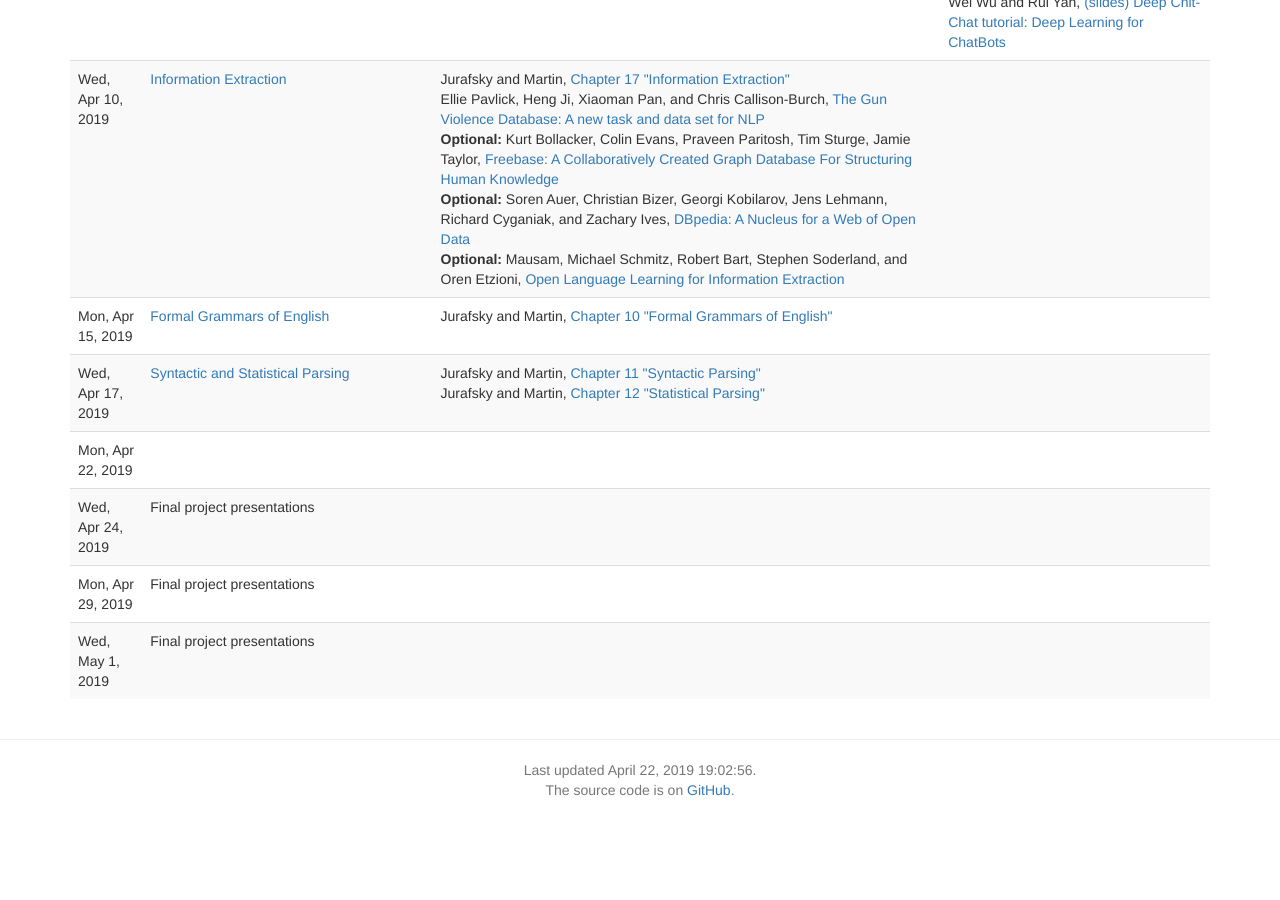
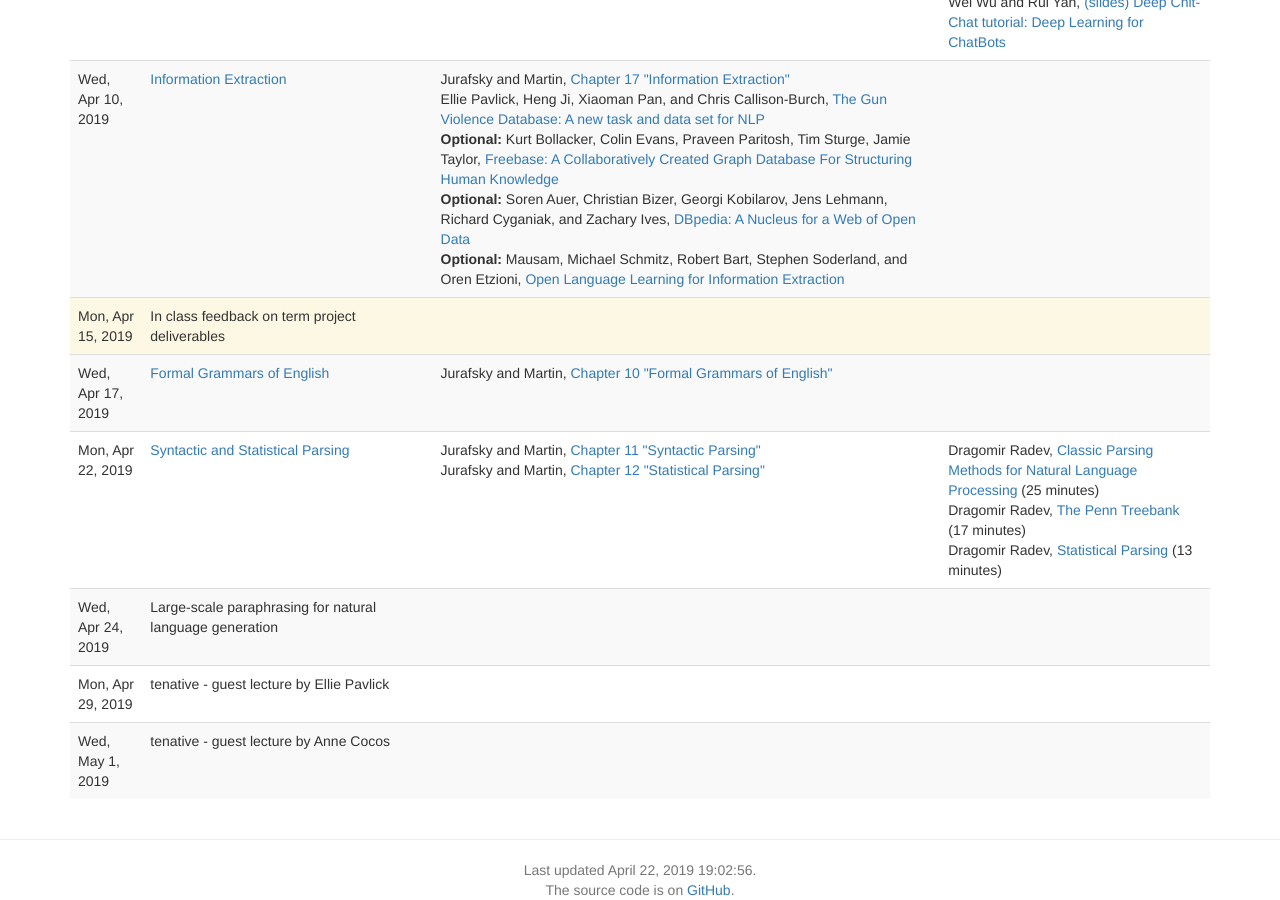
Before and after one commit to computational-linguistics-class/computational-linguistics-class.github.io, a Jekyll site: the page built from lectures.md, in a window 1280 px wide and 900 px high, scrolled down 2640 px. Built offline with Jekyll 4.4.1, drawn with Linux system fonts in a browser that asks for light colours; nearby versions of some CDN libraries; a script that is not in the unit is left out; before the commit the page ends 3440 px from its top, so only the background shows below that.

Commit message:
Parsing lecture

```diff
--- a/_data/lectures.yaml
+++ b/_data/lectures.yaml
@@ -388,8 +388,13 @@
       authors: Mausam, Michael Schmitz, Robert Bart, Stephen Soderland, and Oren Etzioni
       url: https://homes.cs.washington.edu/~mausam/papers/emnlp12a.pdf
       optional: true
+
 -
   date: 2019-04-15
+  title: In class feedback on term project deliverables
+  type: no_lecture
+-
+  date: 2019-04-17
   slides: slides/15-formal-grammars-of-english.pdf
   title: Formal Grammars of English
   slides_credit: Sameer Singh and others
@@ -399,7 +404,7 @@
       authors: Jurafsky and Martin
       url: https://web.stanford.edu/~jurafsky/slp3/10.pdf
 -
-  date: 2019-04-17
+  date: 2019-04-22
   slides: slides/16-syntactic-and-statistical-parsing.pdf
   title: Syntactic and Statistical Parsing
   slides_credit: Sameer Singh and others
@@ -412,27 +417,37 @@
       title: Chapter 12 "Statistical Parsing"
       authors: Jurafsky and Martin
       url: https://web.stanford.edu/~jurafsky/slp3/12.pdf
--
-  date: 2019-04-22
-  slides:
-  title:
-  slides_credit:
-  readings:
+  videos:
+    -
+      title: Classic Parsing Methods for Natural Language Processing
+      authors: Dragomir Radev
+      url: https://www.youtube.com/watch?v=34HEz8miVQA
+      length: 25 minutes
+    -
+      title: The Penn Treebank
+      authors: Dragomir Radev
+      url: https://www.youtube.com/watch?v=NUV6vXK8FCc
+      length: 17 minutes
+    -
+      title: Statistical Parsing
+      authors: Dragomir Radev
+      url: https://www.youtube.com/watch?v=hgaeB2JloJY
+      length: 13  minutes
 -
   date: 2019-04-24
   slides:
-  title: Final project presentations
+  title: Large-scale paraphrasing for natural language generation
   slides_credit:
   readings:
 -
   date: 2019-04-29
   slides:
-  title: Final project presentations
+  title: tenative - guest lecture by Ellie Pavlick
   slides_credit:
   readings:
 -
   date: 2019-05-01
   slides:
-  title: Final project presentations
+  title: tenative - guest lecture by Anne Cocos
   slides_credit:
   readings:
```
